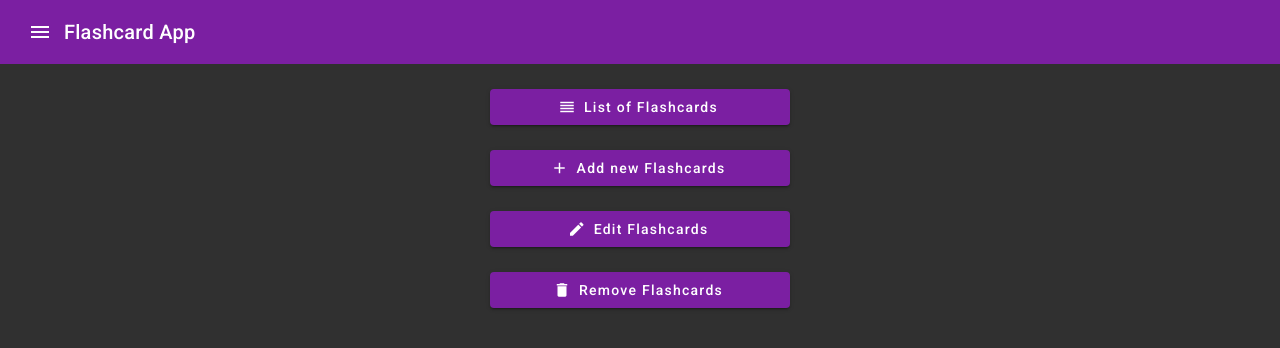
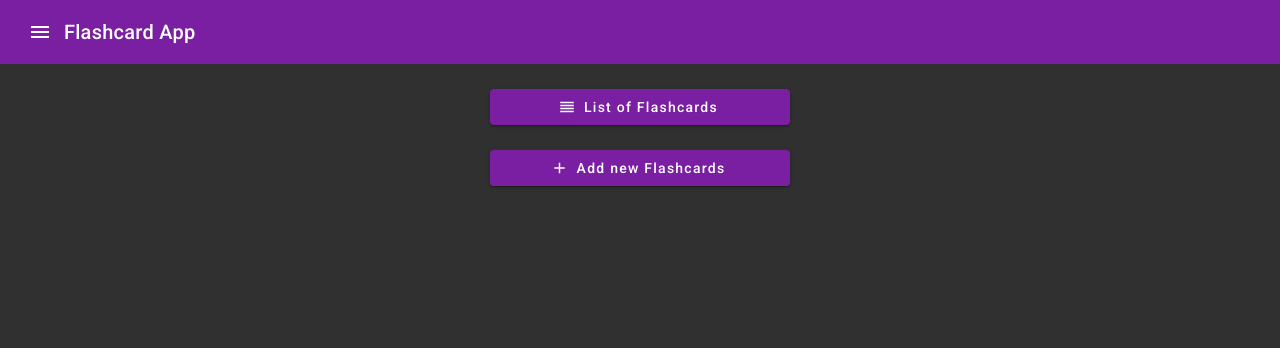
Before and after one commit to YueYuenu/FlashcardApp, an Angular app in the folder angularapp/: page / in a window 1280 px wide. Shown: the top 348 px of the page. Built offline with nearby package versions, Linux system fonts and the light colour scheme.

Commit message:
bye buttons

```diff
--- a/angularapp/src/app/home/home.component.html
+++ b/angularapp/src/app/home/home.component.html
@@ -11,16 +11,3 @@
         <span>Add new Flashcards</span>
     </button>
 </section>
-
-<section>
-    <button mat-raised-button color="primary" routerLink="editFlashcards">
-        <mat-icon>edit</mat-icon>
-        <span>Edit Flashcards</span>
-    </button>
-</section>
-<section>
-    <button mat-raised-button color="primary" routerLink="removeFlashcards">
-        <mat-icon>delete</mat-icon>
-        <span>Remove Flashcards</span>
-    </button>
-</section>
```
